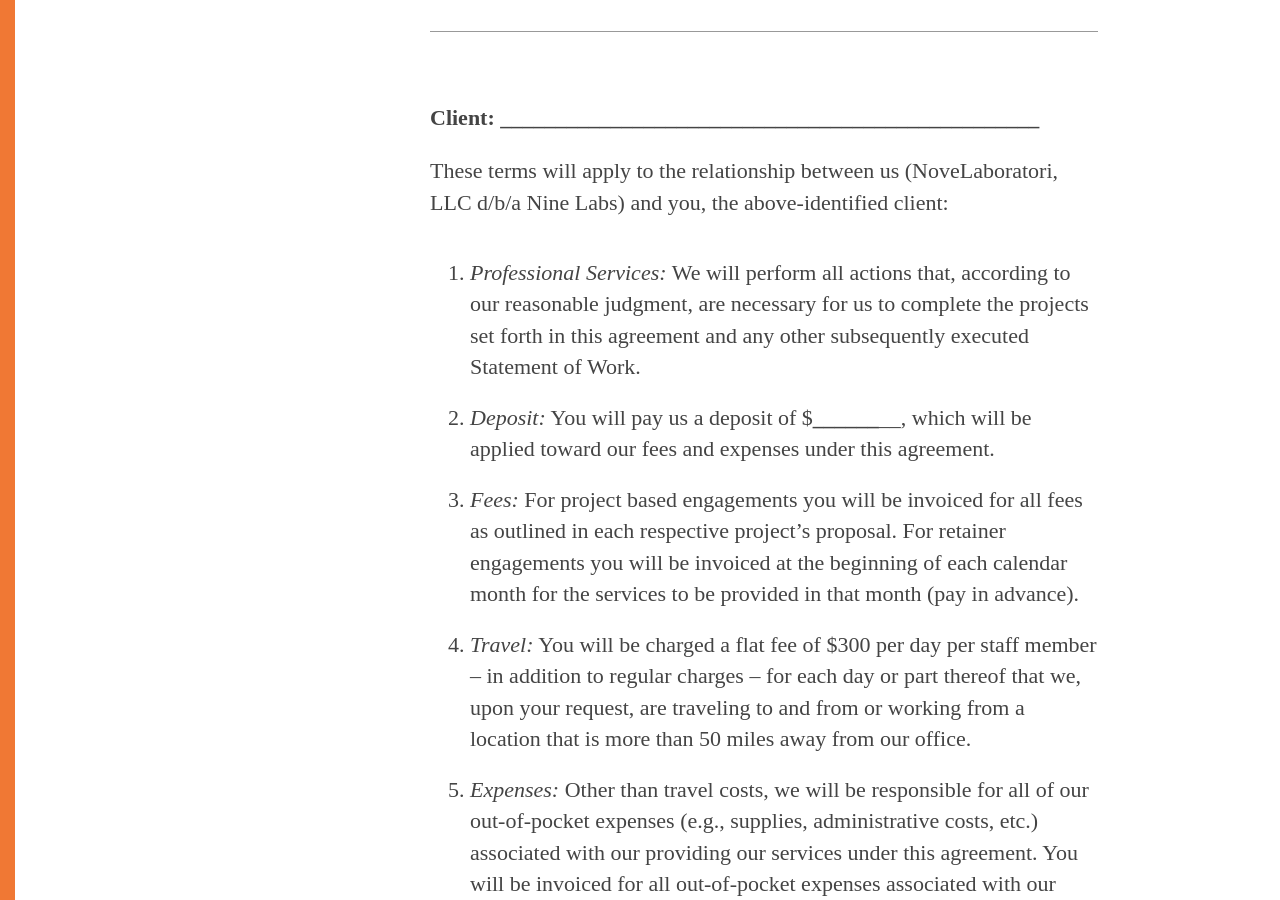
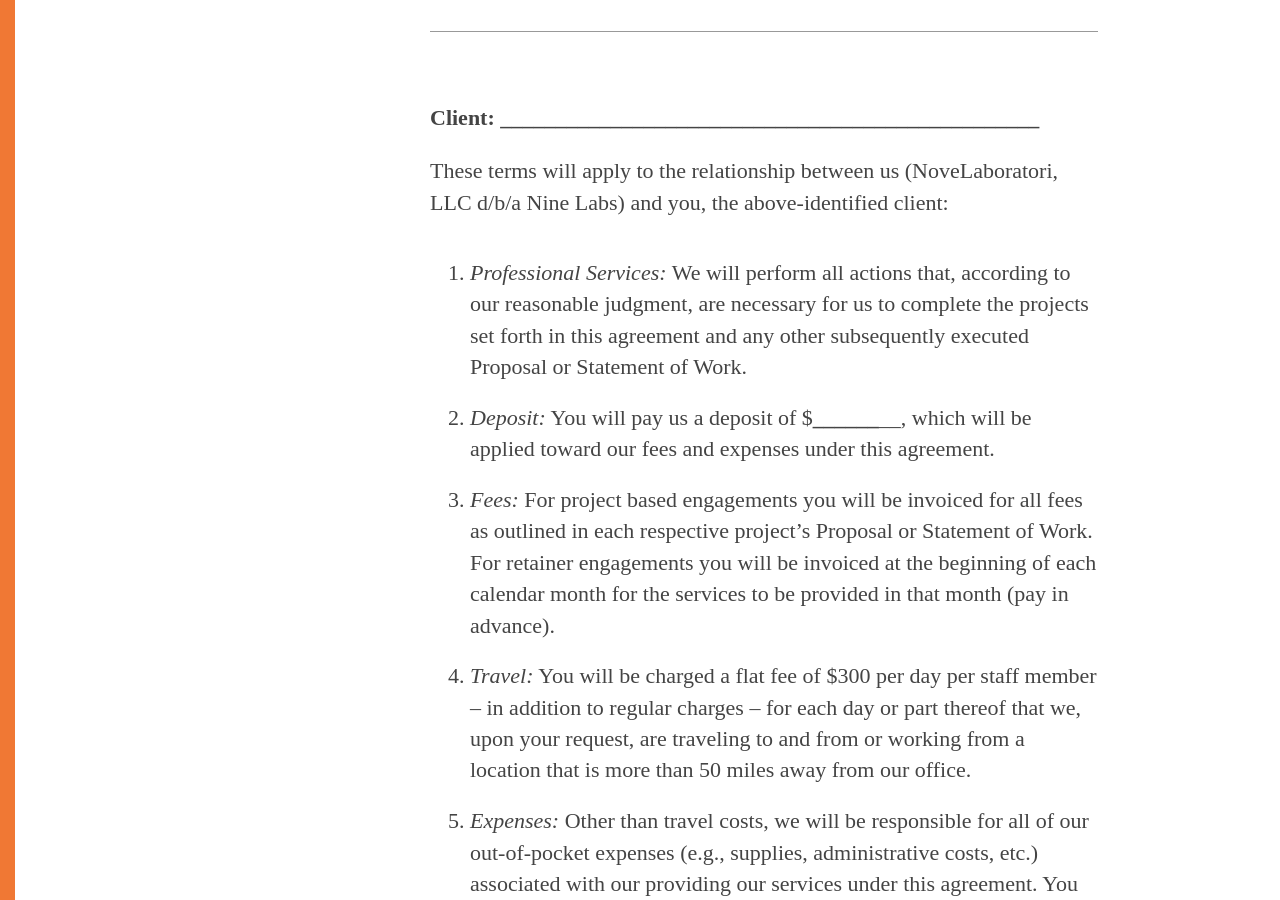
Before and after one commit to ninelabs/ninelabs.com, a Jekyll site: the page built from docs/msa.md, in a window 1280 px wide and 900 px high, scrolled down 347 px. Built offline with Jekyll 4.4.1, drawn with Linux system fonts in a browser that asks for light colours; nearby versions of some CDN libraries; Markdown is read by kramdown in place of the engine named in the settings.

Commit message:
Clearing up Proposal and SOW language in opening

```diff
--- a/docs/msa.md
+++ b/docs/msa.md
@@ -10,9 +10,9 @@
 
 These terms will apply to the relationship between us (NoveLaboratori, LLC d/b/a Nine Labs) and you, the above-identified client:
 
-1. *Professional Services:* We will perform all actions that, according to our reasonable judgment, are necessary for us to complete the projects set forth in this agreement and any other subsequently executed Statement of Work.
+1. *Professional Services:* We will perform all actions that, according to our reasonable judgment, are necessary for us to complete the projects set forth in this agreement and any other subsequently executed Proposal or Statement of Work.
 1. *Deposit:* You will pay us a deposit of $____________________, which will be applied toward our fees and expenses under this agreement.
-1. *Fees:* For project based engagements you will be invoiced for all fees as outlined in each respective project’s proposal. For retainer engagements you will be invoiced at the beginning of each calendar month for the services to be provided in that month (pay in advance).
+1. *Fees:* For project based engagements you will be invoiced for all fees as outlined in each respective project’s Proposal or Statement of Work. For retainer engagements you will be invoiced at the beginning of each calendar month for the services to be provided in that month (pay in advance).
   1. *Travel:* You will be charged a flat fee of $300 per day per staff member – in addition to regular charges – for each day or part thereof that we, upon your request, are traveling to and from or working from a location that is more than 50 miles away from our office.
 1. *Expenses:* Other than travel costs, we will be responsible for all of our out-of-pocket expenses (e.g., supplies, administrative costs, etc.) associated with our providing our services under this agreement. You will be invoiced for all out-of-pocket expenses associated with our travel to and from locations away from our office.
 1. *Invoices:* We will invoice you when our fees become due and payable. You will be charged interest at the rate of 11⁄2% per month for any balance that remains unpaid for more than 30 days beyond the date of our invoice, to the extent that the law allows. We reserve the right to postpone or defer additional services or to discontinue our work if our fees are not paid within 15 days of the date of our invoice.
```
